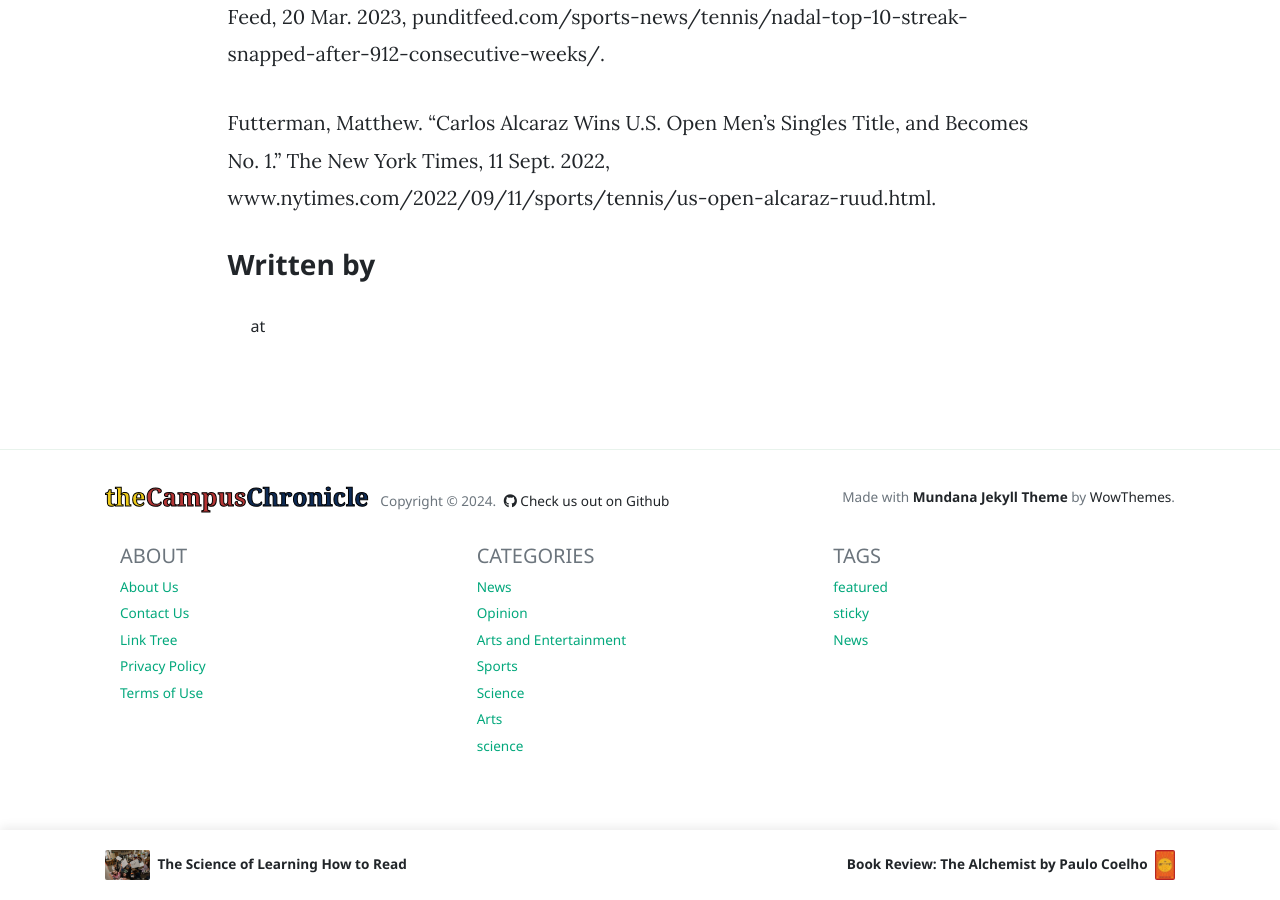
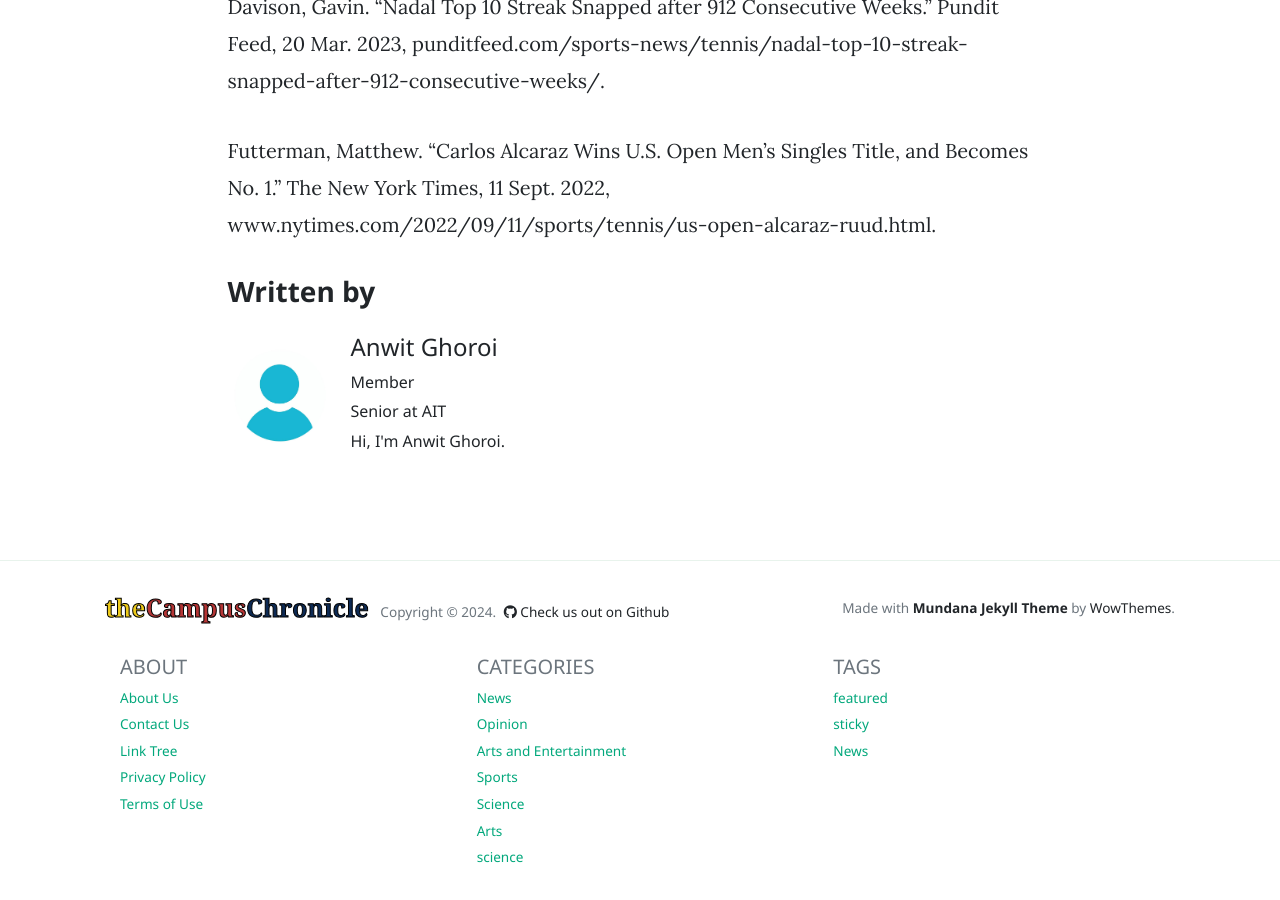
Before and after one commit to The-Campus-Chronicle/website, a Jekyll site: the page built from _posts/2023-06-29-Carlos-Alcaraz-Successor-to-the-Big-Three.md, in a window 1280 px wide and 900 px high, scrolled down 4004 px. Built offline with Jekyll 4.4.1, drawn with Linux system fonts in a browser that asks for light colours; nearby versions of some CDN libraries; comment, search, counter and statistics services are not loaded; some of the changed lines change nothing that is shown; some of the changed text lies outside the part shown.

Commit message:
Update _config.yml

```diff
--- a/_config.yml
+++ b/_config.yml
@@ -824,7 +824,7 @@ authors:
         school:         AIT
         grade:          Senior
 
-    Anwit:
+    anwit:
         name:           Anwit Ghoroi
         avatar:         /assets/images/avatars/anonymous.jpg
         role:           Member
```
